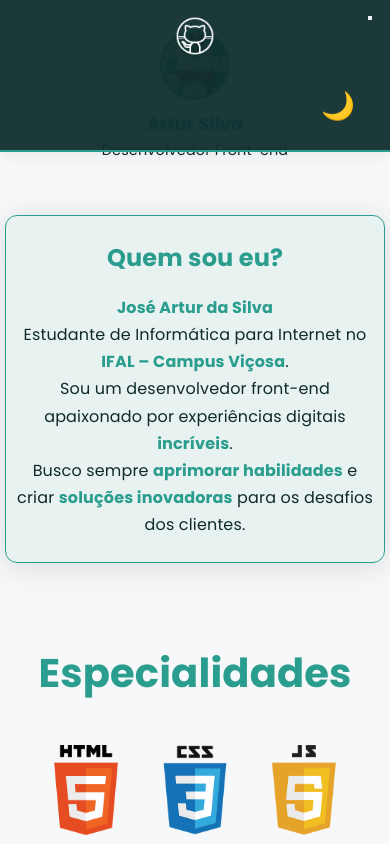
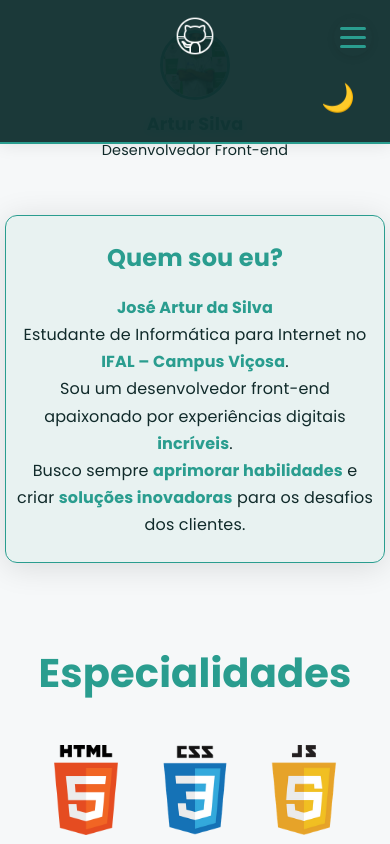
Before and after one commit to Silvz67/Portfolio-React, a React (Vite) app: page / in a window 390 px wide. Shown: the top 844 px of the page. Built offline with nearby package versions, Linux system fonts and the light colour scheme.

Commit message:
Novo portifolio

```diff
--- a/src/css/App.css
+++ b/src/css/App.css
@@ -446,7 +446,6 @@
     }
     .menu.aberto ~ .tema-toggle,
     .menu.aberto ~ .hamburguer {
-      /* nada, só para manter a ordem */
     }
     .menu.aberto ~ .navegacao,
     .menu.aberto {
@@ -503,13 +502,31 @@
   @media (max-width: 700px) {
     .hamburguer {
       display: flex !important;
-      position: absolute;
-      top: 16px;
+      position: fixed;
+      top: 18px;
       right: 18px;
-      z-index: 300;
+      z-index: 9999;
+      background: none;
+      border: none;
+      flex-direction: column;
+      justify-content: center;
+      align-items: center;
+      width: 38px;
+      height: 38px;
+      box-shadow: 0 2px 8px rgba(0,0,0,0.08);
+      border-radius: 50%;
+      transition: background 0.2s;
     }
-    .container-nav {
-      position: relative;
+    .hamburguer:active {
+      background: var(--vidro);
+    }
+    .bar {
+      width: 26px;
+      height: 3px;
+      background: var(--primaria);
+      margin: 3px 0;
+      border-radius: 2px;
+      transition: 0.3s;
     }
     .menu {
       position: fixed;
@@ -521,21 +538,24 @@
       align-items: center;
       gap: 2rem;
       padding: 2.5rem 0 2rem 0;
-      z-index: 250;
+      z-index: 9998;
       display: none;
       box-shadow: 0 8px 32px rgba(0,0,0,0.18);
       border-radius: 0 0 18px 18px;
       animation: menuDown 0.3s;
+      width: 100vw;
     }
     .menu.aberto {
       display: flex !important;
     }
-    .menu {
-      width: 100vw;
-    }
-    /* Esconde menu normal no mobile */
     .container-nav > .menu:not(.aberto) {
       display: none !important;
+    }
+    .container-nav {
+      position: relative;
+      flex-wrap: wrap;
+      justify-content: space-between;
+      gap: 0.5rem;
     }
   }
 
```
